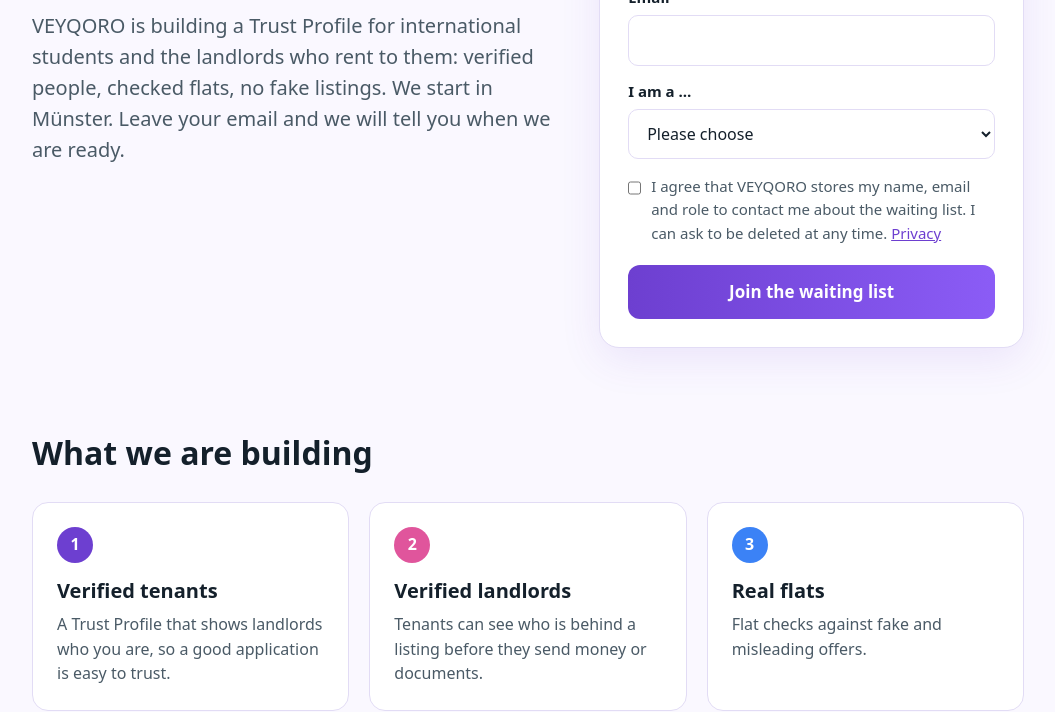
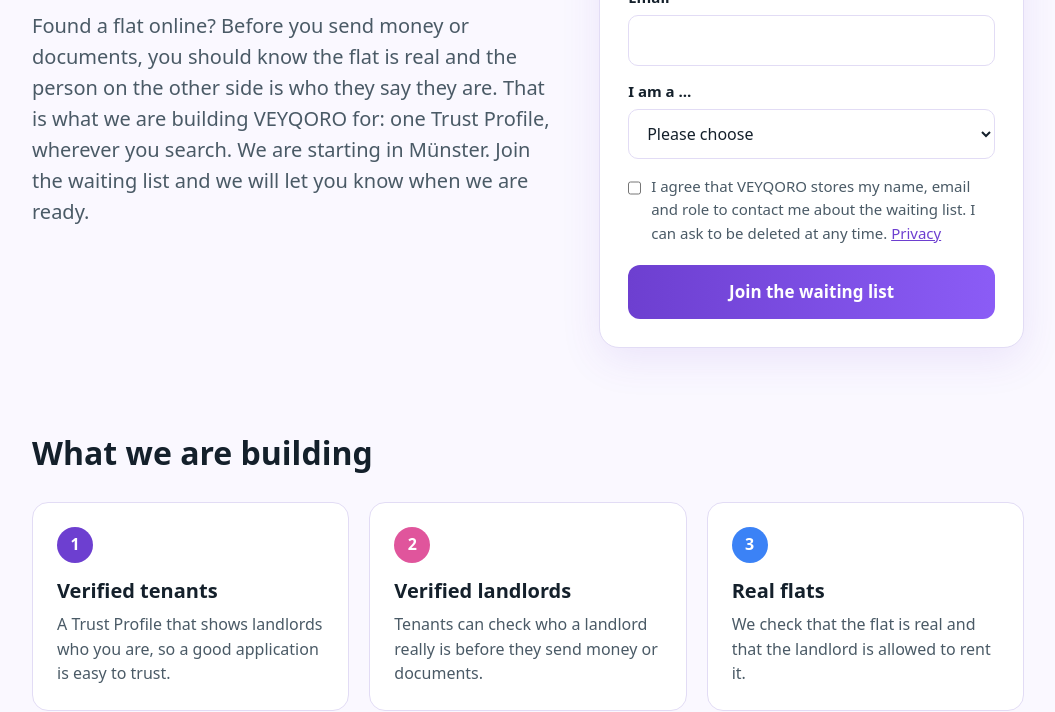
Before and after one commit to veyqoro1109-create/veyqoro-waitlist, a plain HTML site: page index.html in a window 1280 px wide. Shown: the part 397-1109 px from the top of the page, without its empty margins (112-1167 px from the left). Drawn offline with Linux system fonts and the light colour scheme.

Commit message:
Add files via upload

```diff
--- a/index.html
+++ b/index.html
@@ -60,7 +60,7 @@ footer a{color:var(--muted)}
   <div>
     <span class="pill" data-i="pill">Münster · Waiting list</span>
     <h1 data-i="h1">Finding a flat should feel <span>safe</span>, not like a gamble.</h1>
-    <p class="lead" data-i="lead">VEYQORO is building a Trust Profile for international students and the landlords who rent to them: verified people, checked flats, no fake listings. We start in Münster. Leave your email and we will tell you when we are ready.</p>
+    <p class="lead" data-i="lead">Found a flat online? Before you send money or documents, you should know the flat is real and the person on the other side is who they say they are. That is what we are building VEYQORO for: one Trust Profile, wherever you search. We are starting in Münster. Join the waiting list and we will let you know when we are ready.</p>
   </div>
 
   <div class="card">
@@ -93,8 +93,8 @@ footer a{color:var(--muted)}
   <h2 data-i="whath">What we are building</h2>
   <div class="grid">
     <div class="step"><b class="n">1</b><h3 data-i="s1h">Verified tenants</h3><p data-i="s1p">A Trust Profile that shows landlords who you are, so a good application is easy to trust.</p></div>
-    <div class="step"><b class="n">2</b><h3 data-i="s2h">Verified landlords</h3><p data-i="s2p">Tenants can see who is behind a listing before they send money or documents.</p></div>
-    <div class="step"><b class="n">3</b><h3 data-i="s3h">Real flats</h3><p data-i="s3p">Flat checks against fake and misleading offers.</p></div>
+    <div class="step"><b class="n">2</b><h3 data-i="s2h">Verified landlords</h3><p data-i="s2p">Tenants can check who a landlord really is before they send money or documents.</p></div>
+    <div class="step"><b class="n">3</b><h3 data-i="s3h">Real flats</h3><p data-i="s3p">We check that the flat is real and that the landlord is allowed to rent it.</p></div>
   </div>
 </section>
 
@@ -114,26 +114,26 @@ var TO = "veyqoro1109@gmail.com";
 
 var T = {
  en:{pill:"Münster · Waiting list",h1:'Finding a flat should feel <span>safe</span>, not like a gamble.',
-  lead:"VEYQORO is building a Trust Profile for international students and the landlords who rent to them: verified people, checked flats, no fake listings. We start in Münster. Leave your email and we will tell you when we are ready.",
+  lead:"Found a flat online? Before you send money or documents, you should know the flat is real and the person on the other side is who they say they are. That is what we are building VEYQORO for: one Trust Profile, wherever you search. We are starting in Münster. Join the waiting list and we will let you know when we are ready.",
   cardh:"Join the waiting list",sub:"Free. No spam. We only write to you about VEYQORO.",lname:"Name",lemail:"Email",lrole:"I am a …",
   o0:"Please choose",o1:"International tenant (student or newcomer)",o2:"Landlord",o3:"Property manager",
   consent:"I agree that VEYQORO stores my name, email and role to contact me about the waiting list. I can ask to be deleted at any time.",priv:"Privacy",btn:"Join the waiting list",
   whath:"What we are building",
   s1h:"Verified tenants",s1p:"A Trust Profile that shows landlords who you are, so a good application is easy to trust.",
-  s2h:"Verified landlords",s2p:"Tenants can see who is behind a listing before they send money or documents.",
-  s3h:"Real flats",s3p:"Flat checks against fake and misleading offers.",
+  s2h:"Verified landlords",s2p:"Tenants can check who a landlord really is before they send money or documents.",
+  s3h:"Real flats",s3p:"We check that the flat is real and that the landlord is allowed to rent it.",
   note:"Early stage: we are a student team in Münster. The prototype exists, the product does not yet. The waiting list helps us learn who needs this most.",
   e1:"Please fill in your name, a valid email and your role.",e2:"Please tick the box so we may store your email.",
   ok:"Thank you! You are on the list.",err:"Something went wrong. Please email us at ",mail:"Your email app should open. Please press send to finish.",title:"VEYQORO · Join the waiting list"},
  de:{pill:"Münster · Warteliste",h1:'Die Wohnungssuche sollte sich <span>sicher</span> anfühlen, nicht wie ein Glücksspiel.',
-  lead:"VEYQORO baut ein Vertrauensprofil für internationale Studierende und die Vermieter, die an sie vermieten: geprüfte Personen, geprüfte Wohnungen, keine gefälschten Anzeigen. Wir starten in Münster. Hinterlassen Sie Ihre E-Mail-Adresse, dann melden wir uns, sobald wir so weit sind.",
+  lead:"Wohnung online gefunden? Bevor Sie Geld oder Unterlagen schicken, sollten Sie wissen, dass die Wohnung echt ist und die Person auf der anderen Seite die ist, für die sie sich ausgibt. Genau dafür bauen wir VEYQORO: ein Vertrauensprofil, egal wo Sie suchen. Wir starten in Münster. Tragen Sie sich ein, dann melden wir uns, sobald wir so weit sind.",
   cardh:"Auf die Warteliste",sub:"Kostenlos. Kein Spam. Wir schreiben Ihnen nur zu VEYQORO.",lname:"Name",lemail:"E-Mail",lrole:"Ich bin …",
   o0:"Bitte auswählen",o1:"Internationale/r Mieter/in (Studierende/r oder Neuankömmling)",o2:"Vermieter/in",o3:"Hausverwaltung",
   consent:"Ich bin damit einverstanden, dass VEYQORO meinen Namen, meine E-Mail-Adresse und meine Rolle speichert, um mich zur Warteliste zu kontaktieren. Ich kann jederzeit die Löschung verlangen.",priv:"Datenschutz",btn:"Auf die Warteliste",
   whath:"Was wir bauen",
   s1h:"Geprüfte Mieter",s1p:"Ein Vertrauensprofil zeigt Vermietern, wer Sie sind, damit eine gute Bewerbung leicht zu vertrauen ist.",
-  s2h:"Geprüfte Vermieter",s2p:"Mieter sehen, wer hinter einer Anzeige steht, bevor sie Geld oder Unterlagen schicken.",
-  s3h:"Echte Wohnungen",s3p:"Wohnungsprüfungen gegen gefälschte und irreführende Angebote.",
+  s2h:"Geprüfte Vermieter",s2p:"Mieter können prüfen, wer ein Vermieter wirklich ist, bevor sie Geld oder Unterlagen schicken.",
+  s3h:"Echte Wohnungen",s3p:"Wir prüfen, ob die Wohnung echt ist und ob der Vermieter sie vermieten darf.",
   note:"Frühe Phase: Wir sind ein Studierenden-Team in Münster. Den Prototyp gibt es, das Produkt noch nicht. Die Warteliste hilft uns zu verstehen, wer das am meisten braucht.",
   e1:"Bitte geben Sie Ihren Namen, eine gültige E-Mail-Adresse und Ihre Rolle an.",e2:"Bitte setzen Sie den Haken, damit wir Ihre E-Mail-Adresse speichern dürfen.",
   ok:"Vielen Dank! Sie stehen auf der Liste.",err:"Etwas ist schiefgelaufen. Bitte schreiben Sie uns an ",mail:"Ihr E-Mail-Programm sollte sich öffnen. Bitte senden Sie die Nachricht ab.",title:"VEYQORO · Auf die Warteliste"}
```
